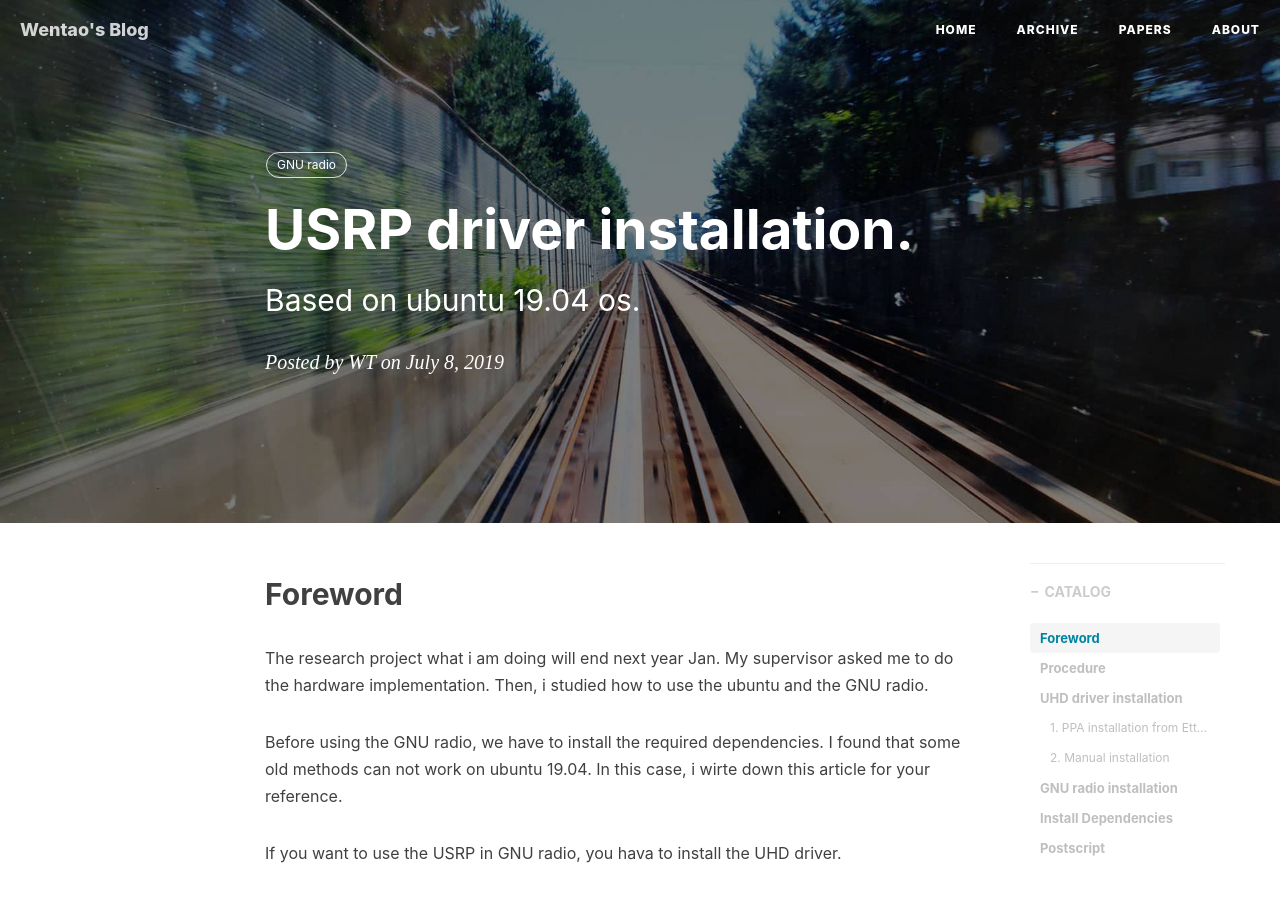
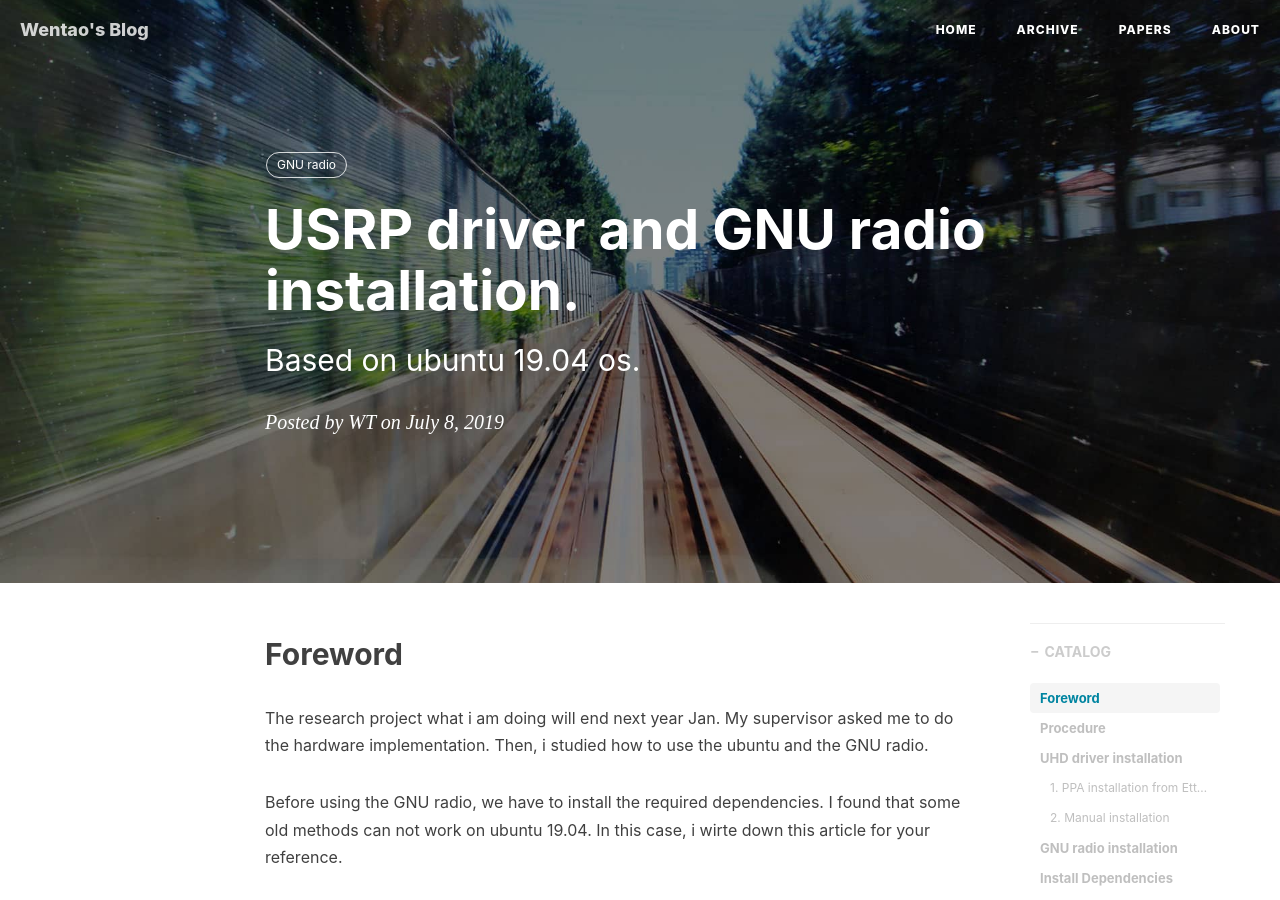
Before and after one commit to csxmt123/zhouwt612.github.io, a Jekyll site: the page built from _posts/2019-07-08-uhd驱动安装.md, in a window 1280 px wide and 900 px high. Built offline with Jekyll 4.4.1, drawn with Linux system fonts in a browser that asks for light colours; nearby versions of some CDN libraries; comment, search, counter and statistics services are not loaded.

Commit message:
Update 2019-07-08-uhd驱动安装.md

```diff
--- a/_posts/2019-07-08-uhd驱动安装.md
+++ b/_posts/2019-07-08-uhd驱动安装.md
@@ -1,6 +1,6 @@
 ---
 layout: post
-title: "USRP driver installation."
+title: "USRP driver and GNU radio installation."
 subtitle: 'Based on ubuntu 19.04 os.'
 author: "WT"
 header-img: "img/post-bg-2015.jpg"
```
